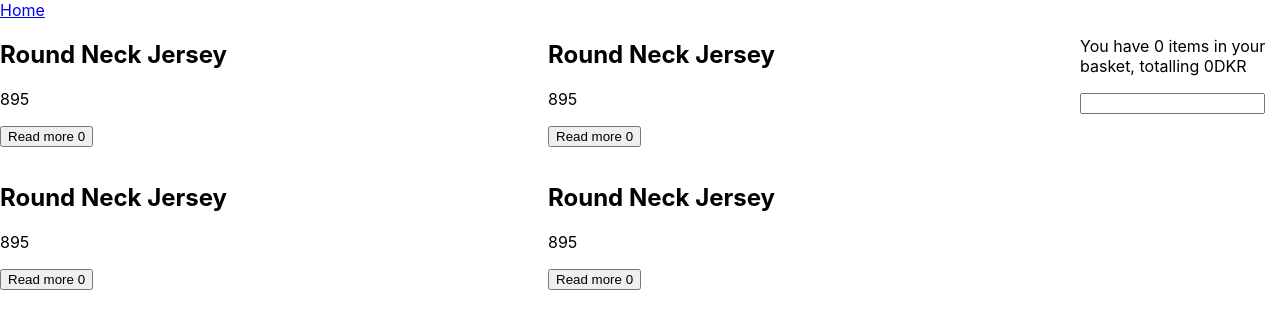
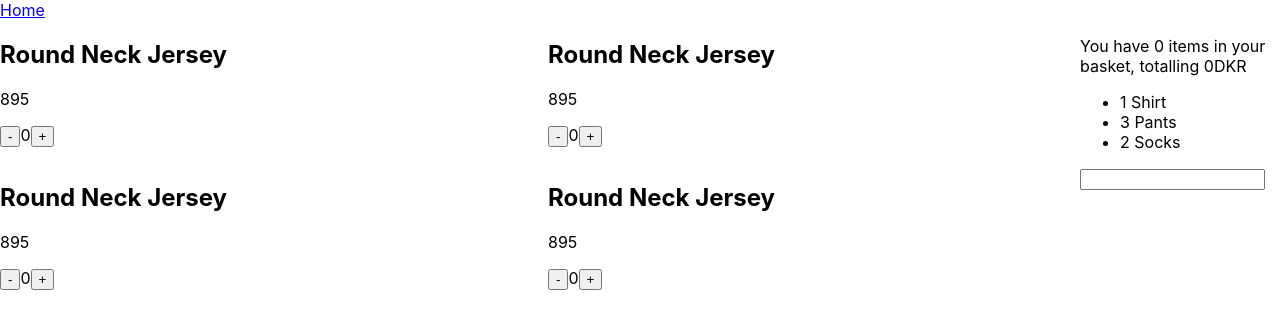
Before and after one commit to jonasholbech/myreactshop, a React (Create React App) app: page / in a window 1280 px wide. Shown: the top 328 px of the page. Built offline with nearby package versions, Linux system fonts and the light colour scheme.

Commit message:
cart play

```diff
--- a/src/MyBasket.js
+++ b/src/MyBasket.js
@@ -1,10 +1,28 @@
 export default function MyBasket({ basket }) {
+  const cart = [
+    { name: "Shirt", amount: 1 },
+    { name: "Pants", amount: 3 },
+    { name: "Socks", amount: 2 },
+  ];
+  const cartComponents = cart.map((item) => (
+    <CartItem name={item.name} amount={item.amount} />
+  ));
   return (
     <section className="MyBasket">
       <p>
         You have {basket.length} item{basket.length !== 1 ? "s" : ""} in your
         basket, totalling 0DKR
       </p>
+      <ul>{cartComponents}</ul>
     </section>
   );
 }
+
+function CartItem(props) {
+  console.log(props);
+  return (
+    <li>
+      {props.amount} {props.name}
+    </li>
+  );
+}
--- a/src/Product.js
+++ b/src/Product.js
@@ -1,18 +1,26 @@
 import { useState } from "react";
 export default function Product({ productdisplayname, soldOut, price, id }) {
-  const [count, setCount] = useState(0);
+  const [amount, setAmount] = useState(0);
 
-  function handleClick(evt) {
+  function handleClickUp(evt) {
     console.log(evt);
-    setCount((prevState) => {
+    setAmount((prevState) => {
       return prevState + 1;
+    });
+  }
+  function handleClickDown(evt) {
+    console.log(evt);
+    setAmount((prevState) => {
+      return prevState - 1;
     });
   }
   return (
     <article className={soldOut ? "Product soldout" : "Product"}>
       <h2>{productdisplayname}</h2>
       <p>{price}</p>
-      <button onClick={handleClick}>Read more {count}</button>
+      <button onClick={handleClickDown}> - </button>
+      {amount}
+      <button onClick={handleClickUp}> + </button>
     </article>
   );
 }
```
